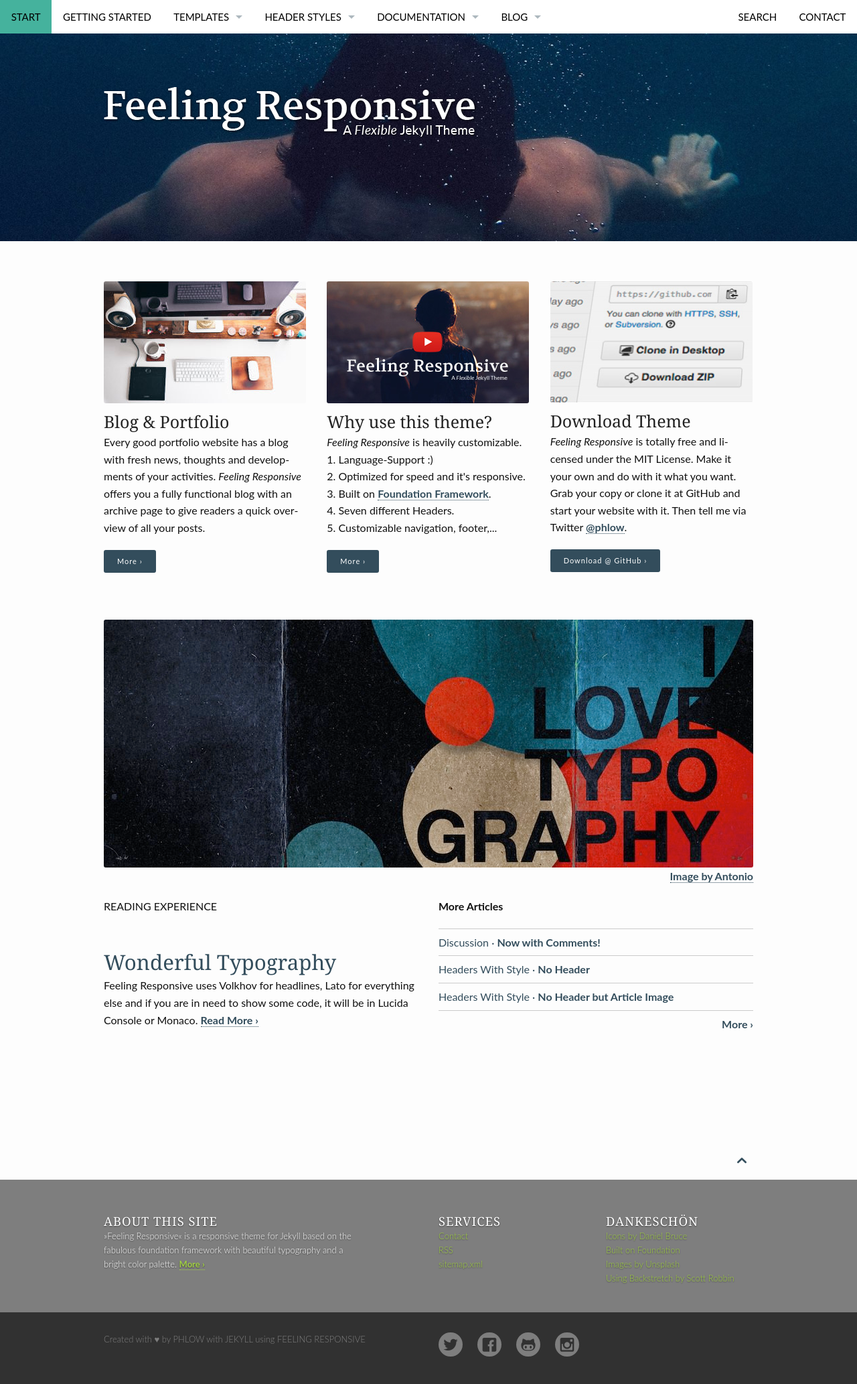
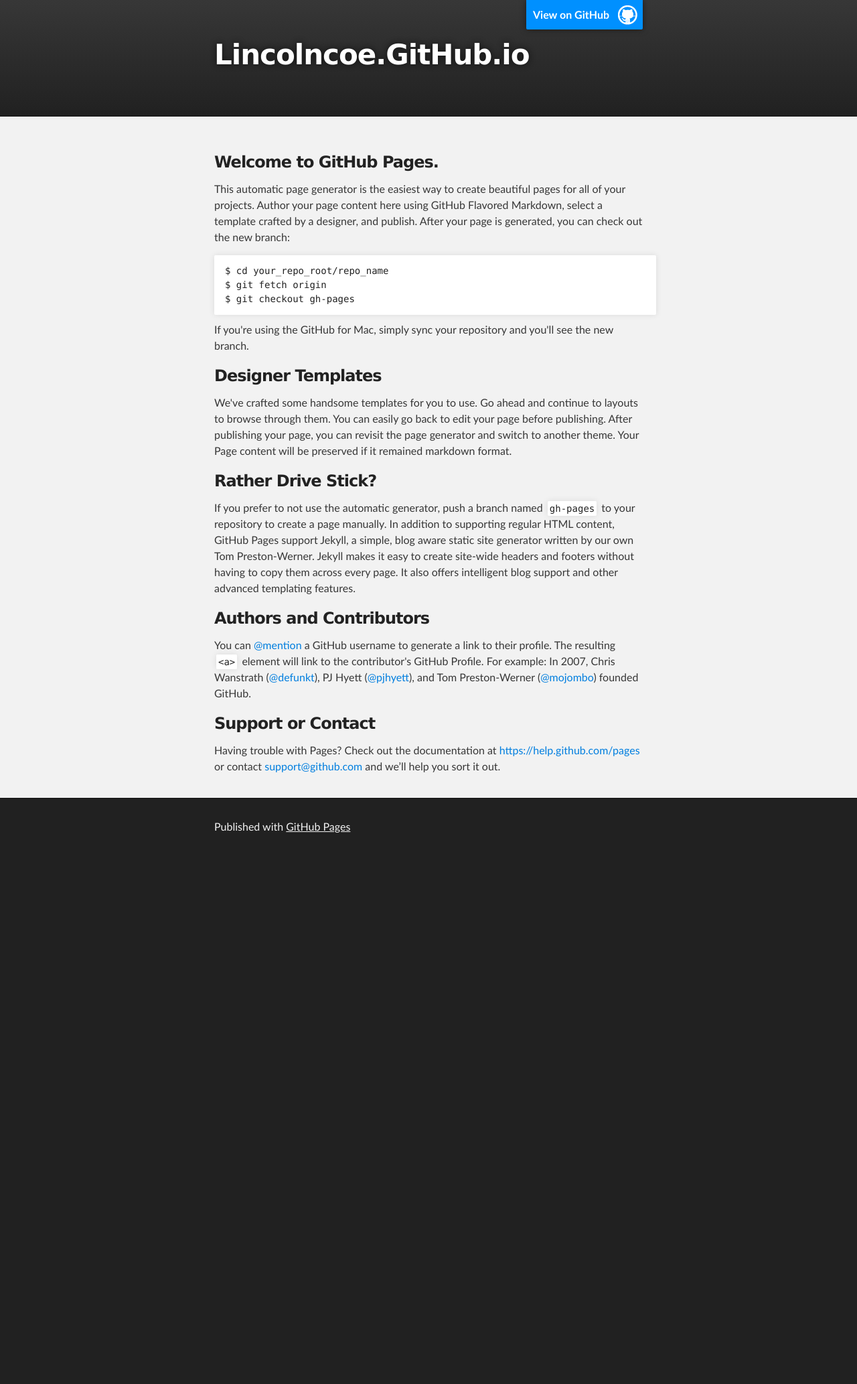
Before and after one commit to lincolncoe/codethroughlenses, a Jekyll site: the page index.html, which Jekyll copies as it is, in a window 1280 px wide. Shown: the whole page at 67% size. Built offline with Jekyll 4.4.1, drawn with Linux system fonts in a browser that asks for light colours; after the commit the page ends 1281 px from its top, so only the background shows below that.

Commit message:
Replace master branch with page content via GitHub

```diff
--- a/index.html
+++ b/index.html
@@ -1,34 +1,74 @@
----
-#
-# Use the widgets beneath and the content will be
-# inserted automagically in the webpage. To make
-# this work, you have to use › layout: frontpage
-#
-layout: frontpage
-title: "Panorama Coding - A look at coding and photography"
-header:
-   image_fullwidth: "header_unsplash_12.jpg"
-widget-1:
-    title: "Blog & Portfolio"
-    url: 'http://lincolncoe.github.io/blog/'
-    text: 'Every good portfolio website has a blog with fresh news, thoughts and develop&shy;ments of your activities. <em>Feeling Responsive</em> offers you a fully functional blog with an archive page to give readers a quick overview of all your posts.'
-    image: unsplash_9-302x182.jpg
-widget-2:
-    title: "Why use this theme?"
-    url: 'http://lincolncoe.github.io/info/'
-    text: '<em>Feeling Responsive</em> is heavily customizable.<br>1. Language-Support :)<br>2. Optimized for speed and it&#39;s responsive.<br>3. Built on <a href="http://foundation.zurb.com/">Foundation Framework</a>.<br>4. Seven different Headers.<br>5. Customizable navigation, footer,...'
-    video: '<a href="#" data-reveal-id="videoModal"><img src="http://phlow.github.io/feeling-responsive/images/start-video-feeling-responsive-302x182.jpg" width="302" height="182" alt=""></a>'
-widget-3:
-    title: "Download Theme"
-    url: 'https://github.com/Phlow/feeling-responsive'
-    text: '<em>Feeling Responsive</em> is totally free and licensed under the MIT License. Make it your own and do with it what you want. Grab your copy or clone it at GitHub and start your website with it. Then tell me via Twitter <a href="http://twitter.com/phlow">@phlow</a>.'
-    image: github-303x182.jpg
----
+<!DOCTYPE html>
+<html>
+
+  <head>
+    <meta charset='utf-8'>
+    <meta http-equiv="X-UA-Compatible" content="chrome=1">
+    <meta name="description" content="Lincolncoe.GitHub.io : ">
+
+    <link rel="stylesheet" type="text/css" media="screen" href="stylesheets/stylesheet.css">
+
+    <title>Lincolncoe.GitHub.io</title>
+  </head>
+
+  <body>
+
+    <!-- HEADER -->
+    <div id="header_wrap" class="outer">
+        <header class="inner">
+          <a id="forkme_banner" href="https://github.com/lincolncoe">View on GitHub</a>
+
+          <h1 id="project_title">Lincolncoe.GitHub.io</h1>
+          <h2 id="project_tagline"></h2>
+
+        </header>
+    </div>
+
+    <!-- MAIN CONTENT -->
+    <div id="main_content_wrap" class="outer">
+      <section id="main_content" class="inner">
+        <h3>
+<a id="welcome-to-github-pages" class="anchor" href="#welcome-to-github-pages" aria-hidden="true"><span class="octicon octicon-link"></span></a>Welcome to GitHub Pages.</h3>
+
+<p>This automatic page generator is the easiest way to create beautiful pages for all of your projects. Author your page content here using GitHub Flavored Markdown, select a template crafted by a designer, and publish. After your page is generated, you can check out the new branch:</p>
+
+<pre><code>$ cd your_repo_root/repo_name
+$ git fetch origin
+$ git checkout gh-pages
+</code></pre>
+
+<p>If you're using the GitHub for Mac, simply sync your repository and you'll see the new branch.</p>
+
+<h3>
+<a id="designer-templates" class="anchor" href="#designer-templates" aria-hidden="true"><span class="octicon octicon-link"></span></a>Designer Templates</h3>
+
+<p>We've crafted some handsome templates for you to use. Go ahead and continue to layouts to browse through them. You can easily go back to edit your page before publishing. After publishing your page, you can revisit the page generator and switch to another theme. Your Page content will be preserved if it remained markdown format.</p>
+
+<h3>
+<a id="rather-drive-stick" class="anchor" href="#rather-drive-stick" aria-hidden="true"><span class="octicon octicon-link"></span></a>Rather Drive Stick?</h3>
+
+<p>If you prefer to not use the automatic generator, push a branch named <code>gh-pages</code> to your repository to create a page manually. In addition to supporting regular HTML content, GitHub Pages support Jekyll, a simple, blog aware static site generator written by our own Tom Preston-Werner. Jekyll makes it easy to create site-wide headers and footers without having to copy them across every page. It also offers intelligent blog support and other advanced templating features.</p>
+
+<h3>
+<a id="authors-and-contributors" class="anchor" href="#authors-and-contributors" aria-hidden="true"><span class="octicon octicon-link"></span></a>Authors and Contributors</h3>
+
+<p>You can <a href="https://github.com/blog/821" class="user-mention">@mention</a> a GitHub username to generate a link to their profile. The resulting <code>&lt;a&gt;</code> element will link to the contributor's GitHub Profile. For example: In 2007, Chris Wanstrath (<a href="https://github.com/defunkt" class="user-mention">@defunkt</a>), PJ Hyett (<a href="https://github.com/pjhyett" class="user-mention">@pjhyett</a>), and Tom Preston-Werner (<a href="https://github.com/mojombo" class="user-mention">@mojombo</a>) founded GitHub.</p>
+
+<h3>
+<a id="support-or-contact" class="anchor" href="#support-or-contact" aria-hidden="true"><span class="octicon octicon-link"></span></a>Support or Contact</h3>
+
+<p>Having trouble with Pages? Check out the documentation at <a href="https://help.github.com/pages">https://help.github.com/pages</a> or contact <a href="mailto:support@github.com">support@github.com</a> and we’ll help you sort it out.</p>
+      </section>
+    </div>
+
+    <!-- FOOTER  -->
+    <div id="footer_wrap" class="outer">
+      <footer class="inner">
+        <p>Published with <a href="https://pages.github.com">GitHub Pages</a></p>
+      </footer>
+    </div>
 
 
-<div id="videoModal" class="reveal-modal large" data-reveal="">
-  <div class="flex-video widescreen vimeo" style="display: block;">
-    <iframe width="1280" height="720" src="https://www.youtube.com/embed/3b5zCFSmVvU" frameborder="0" allowfullscreen></iframe>
-  </div>
-  <a class="close-reveal-modal">&#215;</a>
-</div>
+
+  </body>
+</html>
--- /dev/null
+++ b/javascripts/main.js
@@ -0,0 +1 @@
+console.log('This would be the main JS file.');
--- /dev/null
+++ b/stylesheets/pygment_trac.css
@@ -0,0 +1,70 @@
+.highlight .hll { background-color: #ffffcc }
+.highlight  { background: #f0f3f3; }
+.highlight .c { color: #0099FF; font-style: italic } /* Comment */
+.highlight .err { color: #AA0000; background-color: #FFAAAA } /* Error */
+.highlight .k { color: #006699; font-weight: bold } /* Keyword */
+.highlight .o { color: #555555 } /* Operator */
+.highlight .cm { color: #0099FF; font-style: italic } /* Comment.Multiline */
+.highlight .cp { color: #009999 } /* Comment.Preproc */
+.highlight .c1 { color: #0099FF; font-style: italic } /* Comment.Single */
+.highlight .cs { color: #0099FF; font-weight: bold; font-style: italic } /* Comment.Special */
+.highlight .gd { background-color: #FFCCCC; border: 1px solid #CC0000 } /* Generic.Deleted */
+.highlight .ge { font-style: italic } /* Generic.Emph */
+.highlight .gr { color: #FF0000 } /* Generic.Error */
+.highlight .gh { color: #003300; font-weight: bold } /* Generic.Heading */
+.highlight .gi { background-color: #CCFFCC; border: 1px solid #00CC00 } /* Generic.Inserted */
+.highlight .go { color: #AAAAAA } /* Generic.Output */
+.highlight .gp { color: #000099; font-weight: bold } /* Generic.Prompt */
+.highlight .gs { font-weight: bold } /* Generic.Strong */
+.highlight .gu { color: #003300; font-weight: bold } /* Generic.Subheading */
+.highlight .gt { color: #99CC66 } /* Generic.Traceback */
+.highlight .kc { color: #006699; font-weight: bold } /* Keyword.Constant */
+.highlight .kd { color: #006699; font-weight: bold } /* Keyword.Declaration */
+.highlight .kn { color: #006699; font-weight: bold } /* Keyword.Namespace */
+.highlight .kp { color: #006699 } /* Keyword.Pseudo */
+.highlight .kr { color: #006699; font-weight: bold } /* Keyword.Reserved */
+.highlight .kt { color: #007788; font-weight: bold } /* Keyword.Type */
+.highlight .m { color: #FF6600 } /* Literal.Number */
+.highlight .s { color: #CC3300 } /* Literal.String */
+.highlight .na { color: #330099 } /* Name.Attribute */
+.highlight .nb { color: #336666 } /* Name.Builtin */
+.highlight .nc { color: #00AA88; font-weight: bold } /* Name.Class */
+.highlight .no { color: #336600 } /* Name.Constant */
+.highlight .nd { color: #9999FF } /* Name.Decorator */
+.highlight .ni { color: #999999; font-weight: bold } /* Name.Entity */
+.highlight .ne { color: #CC0000; font-weight: bold } /* Name.Exception */
+.highlight .nf { color: #CC00FF } /* Name.Function */
+.highlight .nl { color: #9999FF } /* Name.Label */
+.highlight .nn { color: #00CCFF; font-weight: bold } /* Name.Namespace */
+.highlight .nt { color: #330099; font-weight: bold } /* Name.Tag */
+.highlight .nv { color: #003333 } /* Name.Variable */
+.highlight .ow { color: #000000; font-weight: bold } /* Operator.Word */
+.highlight .w { color: #bbbbbb } /* Text.Whitespace */
+.highlight .mf { color: #FF6600 } /* Literal.Number.Float */
+.highlight .mh { color: #FF6600 } /* Literal.Number.Hex */
+.highlight .mi { color: #FF6600 } /* Literal.Number.Integer */
+.highlight .mo { color: #FF6600 } /* Literal.Number.Oct */
+.highlight .sb { color: #CC3300 } /* Literal.String.Backtick */
+.highlight .sc { color: #CC3300 } /* Literal.String.Char */
+.highlight .sd { color: #CC3300; font-style: italic } /* Literal.String.Doc */
+.highlight .s2 { color: #CC3300 } /* Literal.String.Double */
+.highlight .se { color: #CC3300; font-weight: bold } /* Literal.String.Escape */
+.highlight .sh { color: #CC3300 } /* Literal.String.Heredoc */
+.highlight .si { color: #AA0000 } /* Literal.String.Interpol */
+.highlight .sx { color: #CC3300 } /* Literal.String.Other */
+.highlight .sr { color: #33AAAA } /* Literal.String.Regex */
+.highlight .s1 { color: #CC3300 } /* Literal.String.Single */
+.highlight .ss { color: #FFCC33 } /* Literal.String.Symbol */
+.highlight .bp { color: #336666 } /* Name.Builtin.Pseudo */
+.highlight .vc { color: #003333 } /* Name.Variable.Class */
+.highlight .vg { color: #003333 } /* Name.Variable.Global */
+.highlight .vi { color: #003333 } /* Name.Variable.Instance */
+.highlight .il { color: #FF6600 } /* Literal.Number.Integer.Long */
+
+.type-csharp .highlight .k { color: #0000FF }
+.type-csharp .highlight .kt { color: #0000FF }
+.type-csharp .highlight .nf { color: #000000; font-weight: normal }
+.type-csharp .highlight .nc { color: #2B91AF }
+.type-csharp .highlight .nn { color: #000000 }
+.type-csharp .highlight .s { color: #A31515 }
+.type-csharp .highlight .sc { color: #A31515 }
--- /dev/null
+++ b/stylesheets/stylesheet.css
@@ -0,0 +1,425 @@
+/*******************************************************************************
+Slate Theme for GitHub Pages
+by Jason Costello, @jsncostello
+*******************************************************************************/
+
+@import url(pygment_trac.css);
+
+/*******************************************************************************
+MeyerWeb Reset
+*******************************************************************************/
+
+html, body, div, span, applet, object, iframe,
+h1, h2, h3, h4, h5, h6, p, blockquote, pre,
+a, abbr, acronym, address, big, cite, code,
+del, dfn, em, img, ins, kbd, q, s, samp,
+small, strike, strong, sub, sup, tt, var,
+b, u, i, center,
+dl, dt, dd, ol, ul, li,
+fieldset, form, label, legend,
+table, caption, tbody, tfoot, thead, tr, th, td,
+article, aside, canvas, details, embed,
+figure, figcaption, footer, header, hgroup,
+menu, nav, output, ruby, section, summary,
+time, mark, audio, video {
+  margin: 0;
+  padding: 0;
+  border: 0;
+  font: inherit;
+  vertical-align: baseline;
+}
+
+/* HTML5 display-role reset for older browsers */
+article, aside, details, figcaption, figure,
+footer, header, hgroup, menu, nav, section {
+  display: block;
+}
+
+ol, ul {
+  list-style: none;
+}
+
+table {
+  border-collapse: collapse;
+  border-spacing: 0;
+}
+
+/*******************************************************************************
+Theme Styles
+*******************************************************************************/
+
+body {
+  box-sizing: border-box;
+  color:#373737;
+  background: #212121;
+  font-size: 16px;
+  font-family: 'Myriad Pro', Calibri, Helvetica, Arial, sans-serif;
+  line-height: 1.5;
+  -webkit-font-smoothing: antialiased;
+}
+
+h1, h2, h3, h4, h5, h6 {
+  margin: 10px 0;
+  font-weight: 700;
+  color:#222222;
+  font-family: 'Lucida Grande', 'Calibri', Helvetica, Arial, sans-serif;
+  letter-spacing: -1px;
+}
+
+h1 {
+  font-size: 36px;
+  font-weight: 700;
+}
+
+h2 {
+  padding-bottom: 10px;
+  font-size: 32px;
+  background: url('../images/bg_hr.png') repeat-x bottom;
+}
+
+h3 {
+  font-size: 24px;
+}
+
+h4 {
+  font-size: 21px;
+}
+
+h5 {
+  font-size: 18px;
+}
+
+h6 {
+  font-size: 16px;
+}
+
+p {
+  margin: 10px 0 15px 0;
+}
+
+footer p {
+  color: #f2f2f2;
+}
+
+a {
+  text-decoration: none;
+  color: #007edf;
+  text-shadow: none;
+
+  transition: color 0.5s ease;
+  transition: text-shadow 0.5s ease;
+  -webkit-transition: color 0.5s ease;
+  -webkit-transition: text-shadow 0.5s ease;
+  -moz-transition: color 0.5s ease;
+  -moz-transition: text-shadow 0.5s ease;
+  -o-transition: color 0.5s ease;
+  -o-transition: text-shadow 0.5s ease;
+  -ms-transition: color 0.5s ease;
+  -ms-transition: text-shadow 0.5s ease;
+}
+
+a:hover, a:focus {text-decoration: underline;}
+
+footer a {
+  color: #F2F2F2;
+  text-decoration: underline;
+}
+
+em {
+  font-style: italic;
+}
+
+strong {
+  font-weight: bold;
+}
+
+img {
+  position: relative;
+  margin: 0 auto;
+  max-width: 739px;
+  padding: 5px;
+  margin: 10px 0 10px 0;
+  border: 1px solid #ebebeb;
+
+  box-shadow: 0 0 5px #ebebeb;
+  -webkit-box-shadow: 0 0 5px #ebebeb;
+  -moz-box-shadow: 0 0 5px #ebebeb;
+  -o-box-shadow: 0 0 5px #ebebeb;
+  -ms-box-shadow: 0 0 5px #ebebeb;
+}
+
+p img {
+  display: inline;
+  margin: 0;
+  padding: 0;
+  vertical-align: middle;
+  text-align: center;
+  border: none;
+}
+
+pre, code {
+  width: 100%;
+  color: #222;
+  background-color: #fff;
+
+  font-family: Monaco, "Bitstream Vera Sans Mono", "Lucida Console", Terminal, monospace;
+  font-size: 14px;
+
+  border-radius: 2px;
+  -moz-border-radius: 2px;
+  -webkit-border-radius: 2px;
+}
+
+pre {
+  width: 100%;
+  padding: 10px;
+  box-shadow: 0 0 10px rgba(0,0,0,.1);
+  overflow: auto;
+}
+
+code {
+  padding: 3px;
+  margin: 0 3px;
+  box-shadow: 0 0 10px rgba(0,0,0,.1);
+}
+
+pre code {
+  display: block;
+  box-shadow: none;
+}
+
+blockquote {
+  color: #666;
+  margin-bottom: 20px;
+  padding: 0 0 0 20px;
+  border-left: 3px solid #bbb;
+}
+
+
+ul, ol, dl {
+  margin-bottom: 15px
+}
+
+ul {
+  list-style-position: inside;
+  list-style: disc;
+  padding-left: 20px;
+}
+
+ol {
+  list-style-position: inside;
+  list-style: decimal;
+  padding-left: 20px;
+}
+
+dl dt {
+  font-weight: bold;
+}
+
+dl dd {
+  padding-left: 20px;
+  font-style: italic;
+}
+
+dl p {
+  padding-left: 20px;
+  font-style: italic;
+}
+
+hr {
+  height: 1px;
+  margin-bottom: 5px;
+  border: none;
+  background: url('../images/bg_hr.png') repeat-x center;
+}
+
+table {
+  border: 1px solid #373737;
+  margin-bottom: 20px;
+  text-align: left;
+ }
+
+th {
+  font-family: 'Lucida Grande', 'Helvetica Neue', Helvetica, Arial, sans-serif;
+  padding: 10px;
+  background: #373737;
+  color: #fff;
+ }
+
+td {
+  padding: 10px;
+  border: 1px solid #373737;
+ }
+
+form {
+  background: #f2f2f2;
+  padding: 20px;
+}
+
+/*******************************************************************************
+Full-Width Styles
+*******************************************************************************/
+
+.outer {
+  width: 100%;
+}
+
+.inner {
+  position: relative;
+  max-width: 640px;
+  padding: 20px 10px;
+  margin: 0 auto;
+}
+
+#forkme_banner {
+  display: block;
+  position: absolute;
+  top:0;
+  right: 10px;
+  z-index: 10;
+  padding: 10px 50px 10px 10px;
+  color: #fff;
+  background: url('../images/blacktocat.png') #0090ff no-repeat 95% 50%;
+  font-weight: 700;
+  box-shadow: 0 0 10px rgba(0,0,0,.5);
+  border-bottom-left-radius: 2px;
+  border-bottom-right-radius: 2px;
+}
+
+#header_wrap {
+  background: #212121;
+  background: -moz-linear-gradient(top, #373737, #212121);
+  background: -webkit-linear-gradient(top, #373737, #212121);
+  background: -ms-linear-gradient(top, #373737, #212121);
+  background: -o-linear-gradient(top, #373737, #212121);
+  background: linear-gradient(top, #373737, #212121);
+}
+
+#header_wrap .inner {
+  padding: 50px 10px 30px 10px;
+}
+
+#project_title {
+  margin: 0;
+  color: #fff;
+  font-size: 42px;
+  font-weight: 700;
+  text-shadow: #111 0px 0px 10px;
+}
+
+#project_tagline {
+  color: #fff;
+  font-size: 24px;
+  font-weight: 300;
+  background: none;
+  text-shadow: #111 0px 0px 10px;
+}
+
+#downloads {
+  position: absolute;
+  width: 210px;
+  z-index: 10;
+  bottom: -40px;
+  right: 0;
+  height: 70px;
+  background: url('../images/icon_download.png') no-repeat 0% 90%;
+}
+
+.zip_download_link {
+  display: block;
+  float: right;
+  width: 90px;
+  height:70px;
+  text-indent: -5000px;
+  overflow: hidden;
+  background: url(../images/sprite_download.png) no-repeat bottom left;
+}
+
+.tar_download_link {
+  display: block;
+  float: right;
+  width: 90px;
+  height:70px;
+  text-indent: -5000px;
+  overflow: hidden;
+  background: url(../images/sprite_download.png) no-repeat bottom right;
+  margin-left: 10px;
+}
+
+.zip_download_link:hover {
+  background: url(../images/sprite_download.png) no-repeat top left;
+}
+
+.tar_download_link:hover {
+  background: url(../images/sprite_download.png) no-repeat top right;
+}
+
+#main_content_wrap {
+  background: #f2f2f2;
+  border-top: 1px solid #111;
+  border-bottom: 1px solid #111;
+}
+
+#main_content {
+  padding-top: 40px;
+}
+
+#footer_wrap {
+  background: #212121;
+}
+
+
+
+/*******************************************************************************
+Small Device Styles
+*******************************************************************************/
+
+@media screen and (max-width: 480px) {
+  body {
+    font-size:14px;
+  }
+
+  #downloads {
+    display: none;
+  }
+
+  .inner {
+    min-width: 320px;
+    max-width: 480px;
+  }
+
+  #project_title {
+  font-size: 32px;
+  }
+
+  h1 {
+    font-size: 28px;
+  }
+
+  h2 {
+    font-size: 24px;
+  }
+
+  h3 {
+    font-size: 21px;
+  }
+
+  h4 {
+    font-size: 18px;
+  }
+
+  h5 {
+    font-size: 14px;
+  }
+
+  h6 {
+    font-size: 12px;
+  }
+
+  code, pre {
+    min-width: 320px;
+    max-width: 480px;
+    font-size: 11px;
+  }
+
+}
```
Also changed, not shown: params.json (added, +1 -0 lines), images/bg_hr.png (added), images/blacktocat.png (added), images/icon_download.png (added), images/sprite_download.png (added).
